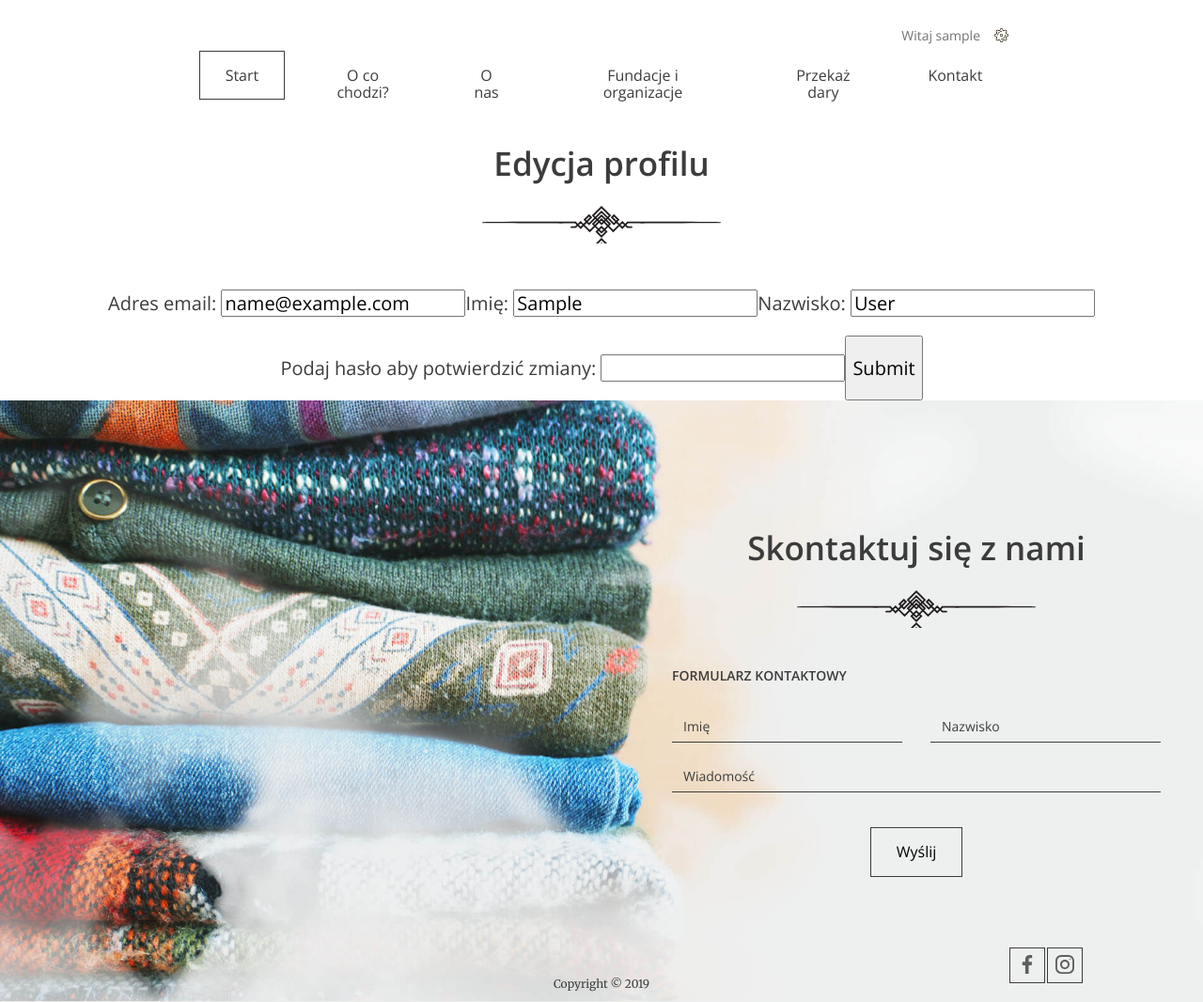
After one commit to krzysiekkosior/hand-over-app, a Django app: page /accounts/profile/edit/ in a window 1280 px wide. The commit adds this page. Shown: the whole page at 94% size. Run offline with Django 3.2, Linux system fonts and the light colour scheme; the visitor is signed in with stand-in values (Sample User, id 1).

Commit message:
added Edit user view

```diff
--- a/hand_over/main_app/forms.py
+++ b/hand_over/main_app/forms.py
@@ -8,10 +8,9 @@ from django.core.exceptions import ValidationError
 
 from main_app.models import Donation, Category, Institution
 
+#
+# def validate_unique_username(value):
 
-def validate_unique_username(value):
-    if User.objects.filter(username=value).count() != 0:
-        raise ValidationError("Podany email jest zajęty.")
 
 
 def validate_zip_code(value):
@@ -24,6 +23,7 @@ def validate_date(value):
     today = datetime.today().date()
     if value < today:
         raise ValidationError("Data nie może być z przeszłości")
+
 
 class SignUpForm(UserCreationForm):
     class Meta:
@@ -40,7 +40,7 @@ class SignUpForm(UserCreationForm):
         self.fields['password2'].widget.attrs['placeholder'] = 'Powtórz hasło'
         self.fields['email'].widget.attrs['placeholder'] = 'Email'
         self.fields['email'].required = True
-        self.fields['email'].validators.append(validate_unique_username)
+        # self.fields['email'].validators.append(validate_unique_username)
 
 
 class DonationForm(forms.ModelForm):
@@ -49,7 +49,7 @@ class DonationForm(forms.ModelForm):
 
     class Meta:
         model = Donation
-        exclude = ('user', )
+        exclude = ('user',)
         error_messages = {
             'address': {'required': 'Podaj adres dostawy'},
             'quantity': {'required': 'Podaj liczbę worków',
@@ -60,3 +60,25 @@ class DonationForm(forms.ModelForm):
             'pick_up_date': {'required': 'Podaj datę odbioru'},
             'pick_up_time': {'required': 'Podaj godzinę odbioru'}
         }
+
+
+class EditUserForm(forms.ModelForm):
+    password_confirm = forms.CharField(widget=forms.PasswordInput, label="Podaj hasło aby potwierdzić zmiany")
+
+    class Meta:
+        model = User
+        fields = ('email', 'first_name', 'last_name', 'password_confirm')
+
+    def __init__(self, *args, **kwargs):
+        super(EditUserForm, self).__init__(*args, **kwargs)
+        self.fields['first_name'].required = True
+        self.fields['last_name'].required = True
+        self.fields['email'].required = True
+
+    def clean(self):
+        cd = super().clean()
+        new_email = cd['email']
+        if self.instance.username == new_email:
+            return cd
+        if User.objects.filter(username=new_email).count() != 0:
+            raise ValidationError("Podany email jest zajęty.")
--- a/hand_over/main_app/urls.py
+++ b/hand_over/main_app/urls.py
@@ -19,9 +19,10 @@ from main_app import views
 urlpatterns = [
     path('', views.LandingPageView.as_view(), name='landing_page'),
     path('add-donation/', views.AddDonationView.as_view(), name='add_donation'),
-    path('login/', views.LoginView.as_view(), name='login'),
-    path('register/', views.RegisterView.as_view(), name='register'),
+    path('accounts/login/', views.LoginView.as_view(), name='login'),
+    path('accounts/register/', views.RegisterView.as_view(), name='register'),
     path('get_institutions/', views.get_institutions_by_category),
     path('donadion-added/', views.donation_added, name='added'),
-    path('profile/', views.ProfileView.as_view(), name='profile'),
+    path('accounts/profile/', views.ProfileView.as_view(), name='profile'),
+    path('accounts/profile/edit/', views.EditUserView.as_view(), name='edit_profile'),
 ]
--- a/hand_over/main_app/views.py
+++ b/hand_over/main_app/views.py
@@ -1,10 +1,13 @@
 from django.contrib.auth import login
 from django.contrib.auth.mixins import LoginRequiredMixin
 from django.contrib.auth.models import User
-from django.http import JsonResponse
-from django.shortcuts import render, redirect
+from django.core.exceptions import ValidationError
+from django.http import JsonResponse, Http404
+from django.shortcuts import render, redirect, get_object_or_404
 from django.views import View
-from main_app.forms import SignUpForm, DonationForm
+from django.views.generic import UpdateView
+
+from main_app.forms import SignUpForm, DonationForm, EditUserForm
 from main_app.models import Institution, Category
 from main_app.utils import get_bags_quantity, get_supported_institutions_amount, get_donation_list, \
     change_donation_status_to_taken
@@ -57,7 +60,7 @@ class AddDonationView(View):
 class LoginView(View):
 
     def get(self, request):
-        return render(request, 'login.html')
+        return render(request, 'registration/login.html')
 
     def post(self, request):
         username = request.POST.get('username')
@@ -70,7 +73,7 @@ class LoginView(View):
         if user.check_password(raw_password=password):
             login(self.request, user)
             return redirect('landing_page')
-        return render(request, 'login.html', {'error': "Podane hasło jest błędne.",
+        return render(request, 'registration/login.html', {'error': "Podane hasło jest błędne.",
                                               'email': username})
 
 
@@ -137,3 +140,41 @@ class ProfileView(View):
             'not_taken_donations_amount': not_taken_donations_amount
         }
         return render(request, 'profile.html', context)
+
+
+class EditUserView(View):
+
+    def get(self, request):
+        user = request.user
+        form = EditUserForm(instance=user)
+        context = {'form': form, 'title_1': 'Edycja profilu'}
+        return render(request, 'edit_user_form.html', context)
+
+    def post(self, request):
+        user = request.user
+        form = EditUserForm(request.POST, instance=user)
+        if form.is_valid():
+            email = form.cleaned_data.get('email')
+            password = form.cleaned_data.get('password_confirm')
+            if user.check_password(password):
+                edited_user = form.save(commit=False)
+                if user.email != email:
+                    edited_user.username = email
+                edited_user.save()
+                return redirect('profile')
+            error = "Błędne hasło"
+        context = {'form': form, 'title': 'Edycja profilu', 'error': error}
+        return render(request, 'edit_user_form.html', context)
+
+
+# class EditUserView(UpdateView):
+#     model = User
+#     form_class = EditUserForm
+#     template_name = 'edit_user_form.html'
+#     success_url = '/accounts/profile/'
+#
+#     def get_object(self, **kwargs):
+#         username = self.kwargs.get("username")
+#         if username is None:
+#             raise Http404
+#         return get_object_or_404(User, username__iexact=username)
--- /dev/null
+++ b/hand_over/templates/edit_user_form.html
@@ -0,0 +1,29 @@
+{% extends 'base.html' %}
+{% load static %}
+{% block header %}
+    <header>
+    <nav class="container container--70">
+      {% include 'header_bar.html' %}
+    <ul>
+      <li><a href="/" class="btn btn--without-border active">Start</a></li>
+      <li><a href="/#steps" class="btn btn--without-border">O co chodzi?</a></li>
+      <li><a href="/#about-us" class="btn btn--without-border">O nas</a></li>
+      <li><a href="/#help" class="btn btn--without-border">Fundacje i organizacje</a></li>
+      <li><a href="{% url 'add_donation' %}#donate" class="btn btn--without-border">Przekaż dary</a></li>
+      <li><a href="/#contact" class="btn btn--without-border">Kontakt</a></li>
+    </ul>
+    </nav>
+    </header>
+{% endblock %}
+{% block content %}
+<h2>{{ title_1 }}</h2>
+    <form method="post" class="profile-info">
+    {% csrf_token %}
+    {{ form.as_p }}
+    <input type="submit">
+    {% if error %}
+        {{ error }}
+    {% endif %}
+    </form>
+
+{% endblock %}
--- a/hand_over/templates/header_bar.html
+++ b/hand_over/templates/header_bar.html
@@ -4,7 +4,7 @@
     Witaj {{ user }}
     <ul class="dropdown">
       <li><a href="{% url 'profile' %}">Profil</a></li>
-      <li><a href="#">Ustawienia</a></li>
+      <li><a href="{% url 'edit_profile' %}">Ustawienia</a></li>
         {% if user.is_superuser %}
             <li><a href="/admin/">Panel administratora</a></li>
         {% endif %}
--- a/hand_over/templates/profile.html
+++ b/hand_over/templates/profile.html
@@ -21,6 +21,7 @@
     <p class="profile-info"><b>Imię</b>: {{ user.first_name }}</p>
     <p class="profile-info"><b>Nazwisko</b>: {{ user.last_name }}</p>
     <p class="profile-info"><b>E-mail</b>: {{ user.email }}</p>
+    <p class="profile-info"><button><a href="{% url 'edit_profile' %}">Edytuj dane</a></button></p>
     </div>
 
 <h2>Twoje darowizny: </h2>
```
Also changed, not shown: hand_over/main_app/tests.py (+5 -4 lines), hand_over/templates/registration/login.html (renamed from hand_over/templates/login.html).
